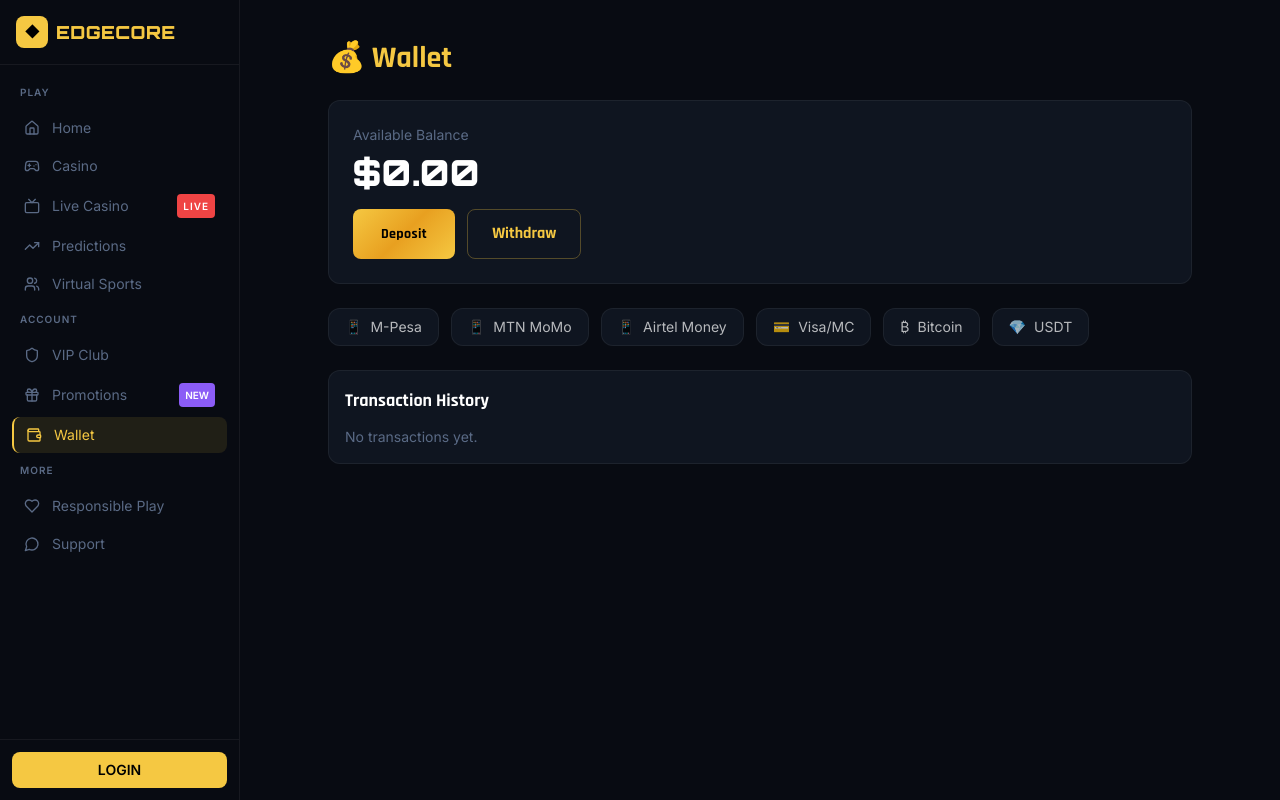
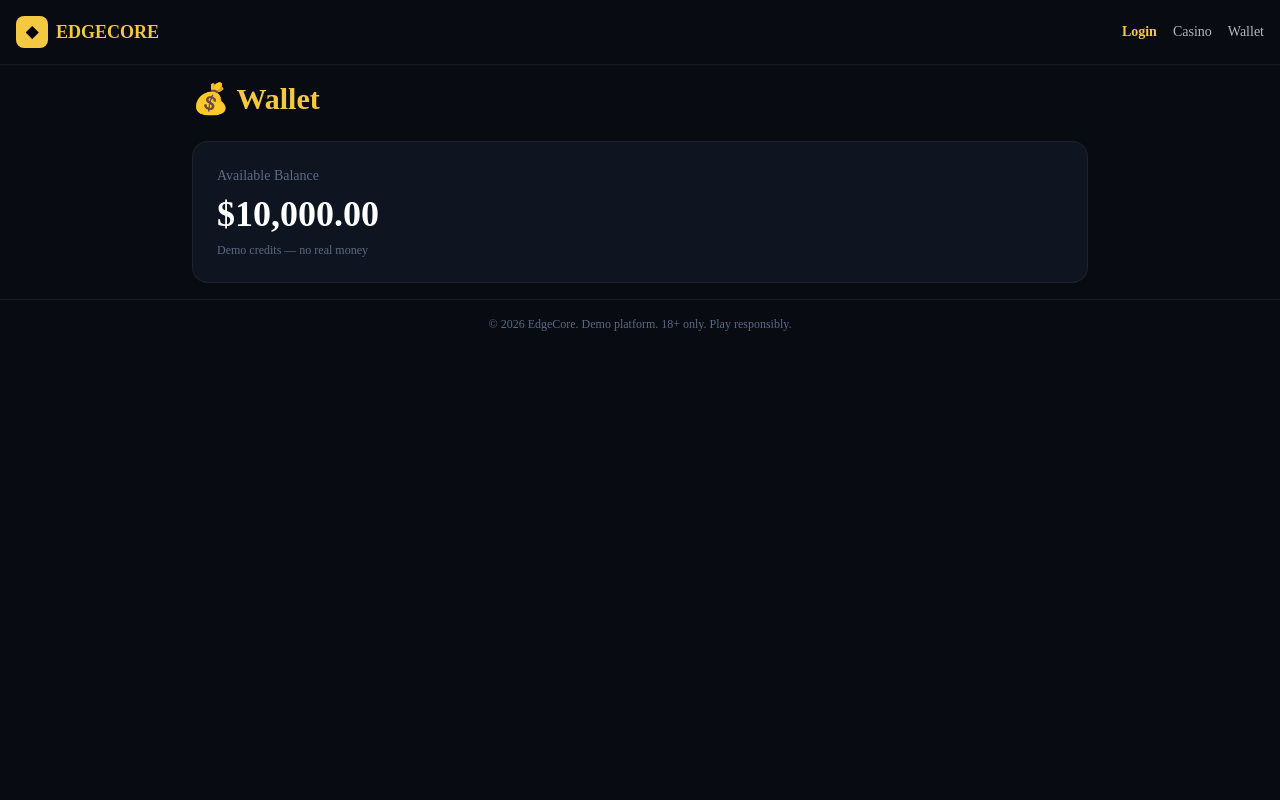
Before and after one commit to MRYUNZUHH/edgecore-systems, a Next.js app: page /wallet in a window 1280 px wide. Built offline with nearby package versions, Linux system fonts and the light colour scheme.

Commit message:
Minimal working site — guaranteed to load

```diff
--- a/src/app/auth/login/page.tsx
+++ b/src/app/auth/login/page.tsx
@@ -1,45 +1,38 @@
 "use client";
-import { useState, useEffect } from "react";
+import { useState } from "react";
 import { useRouter } from "next/navigation";
-import { useStore } from "@/store/game-store";
 import Link from "next/link";
 
 export default function LoginPage() {
   const [username, setUsername] = useState("");
   const [password, setPassword] = useState("");
   const [error, setError] = useState("");
-  const { login, demoLogin, isLoggedIn } = useStore();
   const router = useRouter();
-
-  useEffect(() => {
-    if (isLoggedIn) router.push("/");
-  }, [isLoggedIn, router]);
 
   const handleLogin = () => {
     if (username.length < 2) { setError("Username too short"); return; }
-    const result = login(username, password);
-    if (!result.success) setError(result.error || "Login failed");
+    // Store login in localStorage for demo
+    localStorage.setItem("edgecore-user", JSON.stringify({ username, balance: 10000 }));
+    router.push("/");
   };
 
-  const handleDemo = () => { demoLogin(); };
-
   return (
-    <div className="min-h-screen flex items-center justify-center bg-[#080b12] p-4">
-      <div className="w-full max-w-md card p-8">
+    <div className="min-h-screen flex items-center justify-center p-4">
+      <div className="w-full max-w-md bg-[#0f1520] border border-[#ffffff0f] rounded-2xl p-8">
         <div className="flex items-center gap-3 mb-6">
           <div className="w-10 h-10 bg-[#f5c842] rounded-xl flex items-center justify-center text-black font-bold text-lg">◆</div>
-          <h1 className="text-2xl font-heading font-bold text-white">Welcome Back</h1>
+          <h1 className="text-2xl font-bold text-white">Welcome Back</h1>
         </div>
         {error && <p className="text-[#ef4444] text-sm mb-4 bg-[#ef4444]/10 p-3 rounded-lg">{error}</p>}
         <div className="space-y-3">
-          <input value={username} onChange={e => setUsername(e.target.value)} placeholder="Username" className="input" />
-          <input type="password" value={password} onChange={e => setPassword(e.target.value)} placeholder="Password" className="input" />
-          <button onClick={handleLogin} className="btn-primary w-full">Sign In</button>
+          <input value={username} onChange={e => setUsername(e.target.value)} placeholder="Username" className="w-full bg-[#1a2235] border border-[#ffffff0f] rounded-lg text-white px-4 py-3" />
+          <input type="password" value={password} onChange={e => setPassword(e.target.value)} placeholder="Password" className="w-full bg-[#1a2235] border border-[#ffffff0f] rounded-lg text-white px-4 py-3" />
+          <button onClick={handleLogin} className="w-full py-3 bg-[#f5c842] text-black font-bold rounded-lg">Sign In</button>
         </div>
-        <button onClick={handleDemo} className="w-full mt-3 py-3 bg-[#22c55e]/10 border border-[#22c55e]/20 text-[#22c55e] font-bold rounded-lg text-sm">🎰 Demo Login (Instant $10,000 Play)</button>
         <p className="text-center text-[#5a6a85] text-sm mt-4">
           No account? <Link href="/auth/signup" className="text-[#f5c842]">Create one</Link>
         </p>
+        <p className="text-center text-[#5a6a85] text-xs mt-2">Demo: enter any username</p>
       </div>
     </div>
   );
--- a/src/app/casino/page.tsx
+++ b/src/app/casino/page.tsx
@@ -1,61 +1,24 @@
-"use client";
-import { useState } from "react";
-import { motion, AnimatePresence } from "framer-motion";
-import { useStore } from "@/store/game-store";
-import { useRouter } from "next/navigation";
+import Link from "next/link";
 
-const GAMES = [
-  { id:'aviator', name:'Aviator', category:'crash', volatility:'high', rtp:97.0, emoji:'✈️' },
-  { id:'crash', name:'Crash', category:'crash', volatility:'high', rtp:97.0, emoji:'📈' },
-  { id:'mines', name:'Mines', category:'crash', volatility:'medium', rtp:95.0, emoji:'💣' },
-  { id:'blackjack-pro', name:'Blackjack Pro', category:'table', volatility:'low', rtp:99.5, emoji:'🃏' },
-  { id:'roulette', name:'Roulette', category:'table', volatility:'medium', rtp:97.3, emoji:'🎡' },
-  { id:'starburst', name:'Starburst', category:'slots', volatility:'low', rtp:96.1, emoji:'⭐' },
-  { id:'baccarat', name:'Baccarat', category:'table', volatility:'low', rtp:98.9, emoji:'🎴' },
-  { id:'plinko', name:'Plinko', category:'crash', volatility:'low', rtp:96.5, emoji:'🟡' },
+const games = [
+  { id:"aviator", name:"Aviator", emoji:"✈️" },
+  { id:"crash", name:"Crash", emoji:"📈" },
+  { id:"mines", name:"Mines", emoji:"💣" },
+  { id:"blackjack-pro", name:"Blackjack", emoji:"🃏" },
+  { id:"roulette", name:"Roulette", emoji:"🎡" },
+  { id:"starburst", name:"Starburst", emoji:"⭐" },
 ];
 
 export default function CasinoPage() {
-  const { isLoggedIn, getBalanceDollars } = useStore();
-  const router = useRouter();
-  const [activeCat, setActiveCat] = useState('all');
-  const [search, setSearch] = useState('');
-
-  const filtered = GAMES.filter(g => {
-    if (activeCat !== 'all' && g.category !== activeCat) return false;
-    if (search && !g.name.toLowerCase().includes(search.toLowerCase())) return false;
-    return true;
-  });
-
-  const handlePlay = (gameId: string) => {
-    if (!isLoggedIn) { router.push('/auth/login'); return; }
-    router.push(`/casino?play=${gameId}`);
-  };
-
   return (
-    <div className="max-w-7xl mx-auto space-y-6 p-4">
-      <h1 className="text-3xl font-heading font-bold text-[#f5c842]">🎮 Casino Lobby</h1>
-      <div className="card p-4 space-y-3">
-        <input placeholder="Search games..." value={search} onChange={e => setSearch(e.target.value)} className="input" />
-        <div className="flex gap-2 overflow-x-auto hide-scrollbar">
-          {['all','slots','table','crash','live'].map(c => (
-            <button key={c} onClick={() => setActiveCat(c)}
-              className={`px-4 py-1.5 rounded-full text-xs font-semibold whitespace-nowrap capitalize ${activeCat===c?'bg-[#f5c842] text-black':'bg-white/5 text-white/70'}`}>{c}</button>
-          ))}
-        </div>
-      </div>
-      <div className="grid grid-cols-2 sm:grid-cols-3 lg:grid-cols-4 gap-4">
-        {filtered.map(game => (
-          <motion.div key={game.id} whileHover={{ scale:1.03 }}
-            onClick={() => handlePlay(game.id)}
-            className="card p-5 cursor-pointer">
+    <div className="max-w-7xl mx-auto space-y-6">
+      <h1 className="text-3xl font-bold text-[#f5c842]">🎮 Casino Lobby</h1>
+      <div className="grid grid-cols-2 md:grid-cols-3 lg:grid-cols-6 gap-4">
+        {games.map(game => (
+          <div key={game.id} className="bg-[#0f1520] border border-[#ffffff0f] rounded-2xl p-5 text-center hover:border-[#f5c842]/30 cursor-pointer transition">
             <div className="text-4xl mb-3">{game.emoji}</div>
             <h3 className="text-white font-bold">{game.name}</h3>
-            <div className="flex justify-between text-[10px] text-[#5a6a85] mt-2">
-              <span>RTP {game.rtp}%</span>
-              <span className="capitalize">{game.volatility}</span>
-            </div>
-          </motion.div>
+          </div>
         ))}
       </div>
     </div>
--- a/src/app/layout.tsx
+++ b/src/app/layout.tsx
@@ -1,16 +1,33 @@
 import type { Metadata } from "next";
 import "./globals.css";
-import AppShell from "@/components/layout/AppShell";
 
 export const metadata: Metadata = {
-  title: "EdgeCore | Premium Online Casino",
-  description: "Play slots, crash games, live casino and sports predictions. 10,000 demo credits free.",
+  title: "EdgeCore | Premium Casino",
+  description: "Premium online casino experience",
 };
 
 export default function RootLayout({ children }: { children: React.ReactNode }) {
   return (
     <html lang="en">
-      <body className="antialiased"><AppShell>{children}</AppShell></body>
+      <body className="bg-[#080b12] text-white font-sans antialiased">
+        <div className="min-h-screen">
+          <header className="border-b border-[#ffffff0f] p-4 flex items-center justify-between">
+            <div className="flex items-center gap-2">
+              <div className="w-8 h-8 bg-[#f5c842] rounded-lg flex items-center justify-center text-black font-bold">◆</div>
+              <span className="font-bold text-[#f5c842] text-lg">EDGECORE</span>
+            </div>
+            <div className="flex items-center gap-4 text-sm">
+              <a href="/auth/login" className="text-[#f5c842] font-bold hover:underline">Login</a>
+              <a href="/casino" className="text-white/70 hover:text-white">Casino</a>
+              <a href="/wallet" className="text-white/70 hover:text-white">Wallet</a>
+            </div>
+          </header>
+          <main className="p-4">{children}</main>
+          <footer className="border-t border-[#ffffff0f] p-4 text-center text-xs text-[#5a6a85]">
+            © 2026 EdgeCore. Demo platform. 18+ only. Play responsibly.
+          </footer>
+        </div>
+      </body>
     </html>
   );
 }
--- a/src/app/page.tsx
+++ b/src/app/page.tsx
@@ -1,56 +1,29 @@
-"use client";
-import { useStore } from "@/store/game-store";
-import { useRouter } from "next/navigation";
-import { useEffect, useState } from "react";
-import { motion } from "framer-motion";
 import Link from "next/link";
-import CountUp from "react-countup";
-
-const games = [
-  { id:'aviator', name:'Aviator', emoji:'✈️', color:'from-purple-900 to-fuchsia-900', players:12847 },
-  { id:'crash', name:'Crash', emoji:'📈', color:'from-green-900 to-emerald-900', players:8942 },
-  { id:'mines', name:'Mines', emoji:'💣', color:'from-amber-900 to-orange-900', players:4521 },
-  { id:'blackjack-pro', name:'Blackjack', emoji:'🃏', color:'from-blue-900 to-indigo-900', players:6234 },
-  { id:'roulette', name:'Roulette', emoji:'🎡', color:'from-red-900 to-rose-900', players:7890 },
-  { id:'starburst', name:'Starburst', emoji:'⭐', color:'from-cyan-900 to-teal-900', players:10234 },
-];
 
 export default function Home() {
-  const { isLoggedIn, user } = useStore();
-  const router = useRouter();
-  const [jackpot, setJackpot] = useState(800000);
-  const [players, setPlayers] = useState(47231);
-
-  useEffect(() => {
-    if (!isLoggedIn) { router.push('/auth/login'); return; }
-    const jp = setInterval(() => setJackpot(p => p + Math.random() * 0.5), 200);
-    const pl = setInterval(() => setPlayers(p => p + Math.floor(Math.random() * 3 - 1)), 5000);
-    return () => { clearInterval(jp); clearInterval(pl); };
-  }, [isLoggedIn, router]);
-
-  if (!isLoggedIn) return null;
-
   return (
-    <div className="space-y-8">
-      <div className="relative rounded-2xl overflow-hidden bg-gradient-to-br from-[#0a0a1a] via-[#1a0a3e] to-[#0a0a1a] p-8 lg:p-12 border border-[#ffffff0f]">
-        <div className="relative z-10">
-          <h1 className="text-5xl lg:text-6xl font-heading font-black text-white mb-2">Welcome back{user?.username ? `, ${user.username}` : ''}</h1>
-          <p className="font-display text-4xl text-[#f5c842] mb-6">$<CountUp end={jackpot} duration={2} decimals={2} separator="," /></p>
-          <div className="flex gap-3">
-            <Link href="/casino" className="btn-primary text-lg px-8 py-4">🎮 PLAY NOW</Link>
-            <Link href="/wallet" className="px-8 py-4 border border-[#f5c842]/30 text-[#f5c842] font-heading font-bold rounded-lg">💰 DEPOSIT</Link>
-          </div>
+    <div className="max-w-4xl mx-auto space-y-8 py-8">
+      <div className="text-center space-y-4">
+        <h1 className="text-5xl font-bold text-[#f5c842]">EDGECORE CASINO</h1>
+        <p className="text-xl text-white/70">Premium gaming experience. Play for free.</p>
+        <div className="flex gap-3 justify-center">
+          <Link href="/auth/login" className="px-8 py-3 bg-[#f5c842] text-black font-bold rounded-lg inline-block">Login to Play</Link>
+          <Link href="/casino" className="px-8 py-3 border border-[#f5c842]/30 text-[#f5c842] font-bold rounded-lg inline-block">Browse Games</Link>
         </div>
       </div>
-      <div className="grid grid-cols-2 md:grid-cols-3 lg:grid-cols-6 gap-4">
-        {games.map(game => (
-          <motion.div key={game.id} whileHover={{ scale:1.03 }}
-            onClick={() => router.push(`/casino?play=${game.id}`)}
-            className={`bg-gradient-to-br ${game.color} rounded-2xl p-5 cursor-pointer`}>
+
+      <div className="grid grid-cols-2 md:grid-cols-4 gap-4">
+        {[
+          { name:"Slots", emoji:"🎰", href:"/casino" },
+          { name:"Crash", emoji:"📈", href:"/casino" },
+          { name:"Blackjack", emoji:"🃏", href:"/casino" },
+          { name:"Roulette", emoji:"🎡", href:"/casino" },
+        ].map(game => (
+          <Link key={game.name} href={game.href}
+            className="bg-[#0f1520] border border-[#ffffff0f] rounded-xl p-6 text-center hover:border-[#f5c842]/30 transition">
             <div className="text-4xl mb-3">{game.emoji}</div>
-            <h3 className="font-heading text-white font-bold text-lg">{game.name}</h3>
-            <p className="text-white/50 text-xs mt-1">{game.players.toLocaleString()} playing</p>
-          </motion.div>
+            <h3 className="text-white font-bold">{game.name}</h3>
+          </Link>
         ))}
       </div>
     </div>
--- a/src/app/wallet/page.tsx
+++ b/src/app/wallet/page.tsx
@@ -1,111 +1,12 @@
-"use client";
-import { useState } from "react";
-import { useStore } from "@/store/game-store";
-import { motion, AnimatePresence } from "framer-motion";
-
-const methods = [
-  { id: 'mpesa', name: 'M-Pesa', icon: '📱', fields: ['phone','amount'] },
-  { id: 'mtn', name: 'MTN MoMo', icon: '📱', fields: ['phone','amount'] },
-  { id: 'airtel', name: 'Airtel Money', icon: '📱', fields: ['phone','amount'] },
-  { id: 'visa', name: 'Visa/MC', icon: '💳', fields: ['card','expiry','cvv','amount'] },
-  { id: 'btc', name: 'Bitcoin', icon: '₿', fields: ['address','amount'] },
-  { id: 'usdt', name: 'USDT', icon: '💎', fields: ['network','address','amount'] },
-];
-
 export default function WalletPage() {
-  const { user, getBalanceDollars, deposit, withdraw } = useStore();
-  const [showModal, setShowModal] = useState<'deposit' | 'withdraw' | null>(null);
-  const [method, setMethod] = useState('mpesa');
-  const [amount, setAmount] = useState(100);
-  const [phone, setPhone] = useState('');
-  const [confirming, setConfirming] = useState(false);
-
-  const balance = getBalanceDollars();
-
-  const handleAction = () => {
-    setConfirming(true);
-    setTimeout(() => {
-      if (showModal === 'deposit') deposit(Math.round(amount * 100), method);
-      else withdraw(Math.round(amount * 100), method);
-      setConfirming(false);
-      setShowModal(null);
-    }, 1500);
-  };
-
   return (
-    <div className="max-w-4xl mx-auto space-y-6 p-4">
-      <h1 className="text-3xl font-heading font-bold text-[#f5c842]">💰 Wallet</h1>
-
-      <div className="card p-6">
+    <div className="max-w-4xl mx-auto space-y-6">
+      <h1 className="text-3xl font-bold text-[#f5c842]">💰 Wallet</h1>
+      <div className="bg-[#0f1520] border border-[#ffffff0f] rounded-2xl p-6">
         <p className="text-sm text-[#5a6a85]">Available Balance</p>
-        <p className="text-4xl font-display font-black text-white mt-2">${balance.toFixed(2)}</p>
-        <div className="flex gap-3 mt-4">
-          <button onClick={() => setShowModal('deposit')} className="btn-primary">Deposit</button>
-          <button onClick={() => setShowModal('withdraw')} className="px-6 py-3 border border-[#f5c842]/30 text-[#f5c842] font-heading font-bold rounded-lg">Withdraw</button>
-        </div>
+        <p className="text-4xl font-bold text-white mt-2">$10,000.00</p>
+        <p className="text-xs text-[#5a6a85] mt-2">Demo credits — no real money</p>
       </div>
-
-      {/* Payment Methods */}
-      <div className="flex flex-wrap gap-3">
-        {methods.map(m => (
-          <div key={m.id} className="card px-4 py-2 flex items-center gap-2 text-sm text-white/70">
-            <span>{m.icon}</span> <span>{m.name}</span>
-          </div>
-        ))}
-      </div>
-
-      {/* Transaction History */}
-      <div className="card p-4">
-        <h3 className="font-heading text-lg font-bold text-white mb-3">Transaction History</h3>
-        {useStore.getState().transactions.length === 0 ? (
-          <p className="text-[#5a6a85] text-sm">No transactions yet.</p>
-        ) : (
-          useStore.getState().transactions.slice(0, 10).map(tx => (
-            <div key={tx.id} className="flex justify-between py-2 text-sm border-b border-[#ffffff0f]">
-              <span className="text-white/70">{tx.description}</span>
-              <span className={tx.type === 'deposit' || tx.type === 'win' ? 'text-[#22c55e]' : 'text-[#ef4444]'}>
-                {tx.type === 'deposit' || tx.type === 'win' ? '+' : '-'}${(tx.amountCents / 100).toFixed(2)}
-              </span>
-            </div>
-          ))
-        )}
-      </div>
-
-      {/* Modal */}
-      <AnimatePresence>
-        {showModal && (
-          <motion.div initial={{ opacity:0 }} animate={{ opacity:1 }} exit={{ opacity:0 }}
-            className="fixed inset-0 z-50 flex items-center justify-center bg-black/70 backdrop-blur-sm p-4"
-            onClick={() => setShowModal(null)}>
-            <motion.div initial={{ scale:0.9 }} animate={{ scale:1 }} exit={{ scale:0.9 }}
-              className="w-full max-w-md card p-6" onClick={e => e.stopPropagation()}>
-              <h2 className="text-xl font-heading font-bold text-white capitalize mb-4">{showModal}</h2>
-              <div className="space-y-3">
-                <div>
-                  <label className="text-sm text-[#5a6a85]">Method</label>
-                  <select value={method} onChange={e => setMethod(e.target.value)} className="input mt-1">
-                    {methods.map(m => <option key={m.id} value={m.id}>{m.name}</option>)}
-                  </select>
-                </div>
-                {(method === 'mpesa' || method === 'mtn' || method === 'airtel') && (
-                  <div>
-                    <label className="text-sm text-[#5a6a85]">Phone Number</label>
-                    <input value={phone} onChange={e => setPhone(e.target.value)} placeholder="07XXXXXXXX" className="input mt-1" />
-                  </div>
-                )}
-                <div>
-                  <label className="text-sm text-[#5a6a85]">Amount (USD)</label>
-                  <input type="number" value={amount} onChange={e => setAmount(Number(e.target.value))}
-                    className="input mt-1" min={10} max={showModal === 'deposit' ? 10000 : balance} />
-                </div>
-                <button onClick={handleAction} disabled={confirming} className="btn-primary w-full">
-                  {confirming ? 'Processing...' : `Confirm ${showModal}`}
-                </button>
-              </div>
-            </motion.div>
-          </motion.div>
-        )}
-      </AnimatePresence>
     </div>
   );
 }
```
